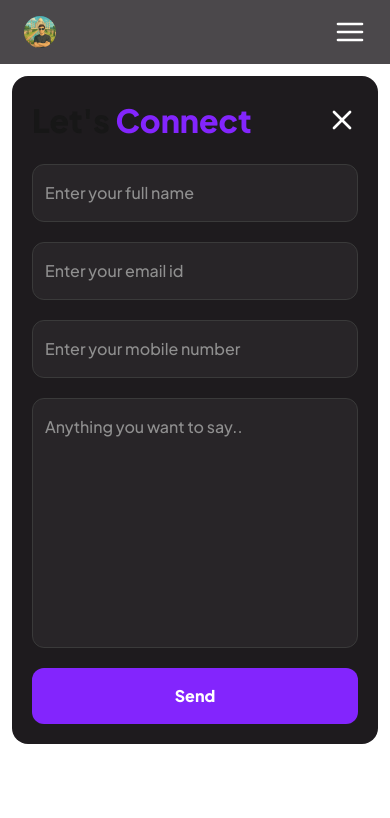
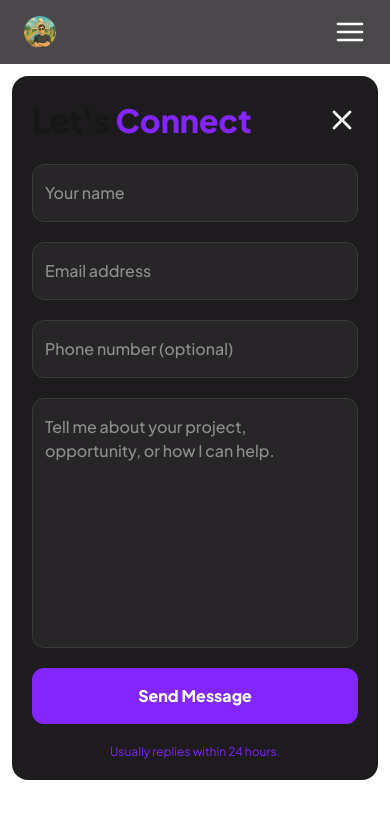
Before and after one commit to Naseeb7/my-portfolio, a Next.js app: page /contact in a window 390 px wide. Shown: the top 818 px of the page. Built offline with nearby package versions, Linux system fonts and the light colour scheme.

Commit message:
refactor: Updated contact form to make phone optional

```diff
--- a/src/app/api/contact/route.ts
+++ b/src/app/api/contact/route.ts
@@ -7,10 +7,10 @@ export async function POST(req: Request) {
   try {
     const { name, email, phone, message } = await req.json();
 
-    if (!name || !email || !phone) {
+    if (!name || !email) {
       return NextResponse.json(
         { error: "Missing required fields" },
-        { status: 400 }
+        { status: 400 },
       );
     }
 
@@ -47,7 +47,7 @@ export async function POST(req: Request) {
     console.log("Error in contact submission:", error);
     return NextResponse.json(
       { error: "Failed to submit contact form" },
-      { status: 500 }
+      { status: 500 },
     );
   }
 }
--- a/src/components/ContactForm.tsx
+++ b/src/components/ContactForm.tsx
@@ -17,15 +17,18 @@ const ContactForm: React.FC = () => {
   const [submitting, setSubmitting] = useState(false);
 
   const handleChange = (
-    e: React.ChangeEvent<HTMLInputElement | HTMLTextAreaElement>
+    e: React.ChangeEvent<HTMLInputElement | HTMLTextAreaElement>,
   ) => {
     setForm({ ...form, [e.target.name]: e.target.value });
   };
 
   const handleSubmit = async (e: React.FormEvent) => {
     e.preventDefault();
-    const { name, email, phone } = form;
-    if (!name || !email || !phone) console.log("Fill mandatory fields");
+    const { name, email } = form;
+    if (!name || !email) {
+      alert("Please fill in the required fields.");
+      return;
+    }
     try {
       setSubmitting(true);
       const response = await fetch("/api/contact", {
@@ -36,13 +39,18 @@ const ContactForm: React.FC = () => {
         body: JSON.stringify(form),
       });
       if (response.ok) {
-        alert("Message sent!");
+        alert(
+          "Thanks for reaching out! I've received your message and will get back to you as soon as possible.",
+        );
         setForm({ name: "", email: "", phone: "", message: "" });
       } else {
-        alert("Error sending message.");
+        alert("Something went wrong. Please try again or email me directly.");
       }
     } catch (error) {
       console.log("Form submission error:", error);
+      alert(
+        "Something went wrong. Please try again in a few minutes or email me directly.",
+      );
     } finally {
       setSubmitting(false);
     }
@@ -79,7 +87,7 @@ const ContactForm: React.FC = () => {
           name="name"
           value={form.name}
           onChange={handleChange}
-          placeholder="Enter your full name"
+          placeholder="Your name"
           required
           disabled={submitting}
         />
@@ -89,7 +97,7 @@ const ContactForm: React.FC = () => {
           type="email"
           value={form.email}
           onChange={handleChange}
-          placeholder="Enter your email id"
+          placeholder="Email address"
           required
           disabled={submitting}
         />
@@ -98,8 +106,7 @@ const ContactForm: React.FC = () => {
           type="tel"
           value={form.phone}
           onChange={handleChange}
-          placeholder="Enter your mobile number"
-          required
+          placeholder="Phone number (optional)"
           disabled={submitting}
         />
 
@@ -111,7 +118,7 @@ const ContactForm: React.FC = () => {
           name="message"
           value={form.message}
           onChange={handleChange}
-          placeholder="Anything you want to say.."
+          placeholder="Tell me about your project, opportunity, or how I can help."
           rows={9}
           disabled={submitting}
           className="border border-secondary-300 px-3 py-4 outline-none text-secondary-400 font-medium placeholder:text-secondary-400 bg-secondary-200 rounded-xl resize-none"
@@ -119,8 +126,12 @@ const ContactForm: React.FC = () => {
         />
 
         <Button type="submit" className="py-4">
-          {submitting ? "Sending" : "Send"}
+          {submitting ? "Sending..." : "Send Message"}
         </Button>
+
+        <p className="text-xs md:text-sm text-primary-100 text-center">
+          Usually replies within 24 hours.
+        </p>
       </form>
     </ContainerWrapper>
   );
--- a/src/models/Contact.ts
+++ b/src/models/Contact.ts
@@ -4,10 +4,10 @@ const contactSchema = new Schema(
   {
     name: { type: String, required: true },
     email: { type: String, required: true },
-    phone: { type: String, required: true },
+    phone: { type: String },
     message: { type: String },
   },
-  { timestamps: true }
+  { timestamps: true },
 );
 
 export const Contact = models.Contact || model("Contact", contactSchema);
```
